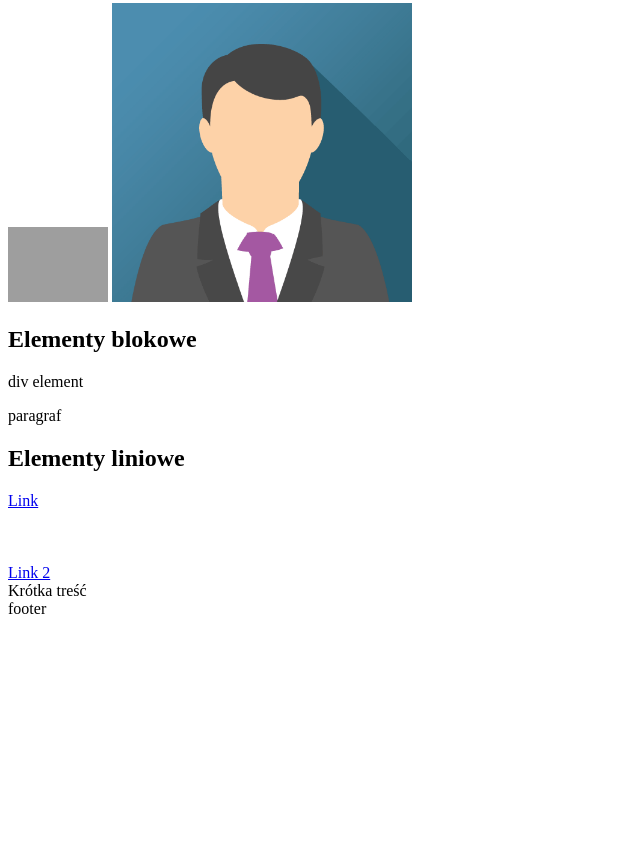
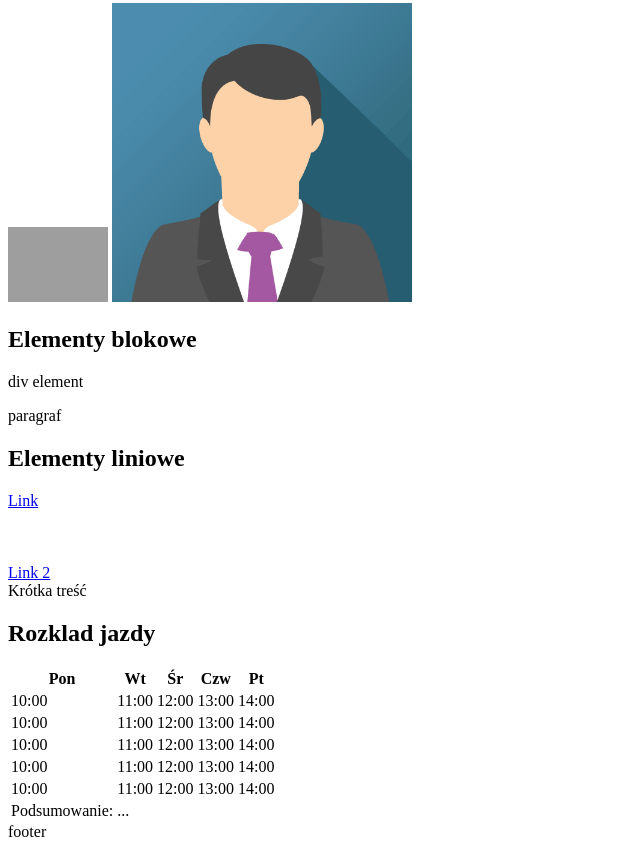
Before and after one commit to szu-szy/pypol78, a plain HTML site: page index.html in a window 1280 px wide. Shown: the part 455-1304 px from the top of the page, without its empty margins (0-640 px from the left). Before the commit the page ends 1081 px from the top, so only its background shows below. Drawn offline with Linux system fonts and the light colour scheme; grey boxes are pictures that could not be loaded.

Commit message:
init table

```diff
--- a/index.html
+++ b/index.html
@@ -4,7 +4,9 @@
 <head>
   <meta charset="UTF-8">
   <meta name="viewport" content="width=device-width, initial-scale=1.0">
-  <title>Document</title>
+  <title>PytPol78</title>
+  <meta name="description" content="Opis naszej strony">
+  <meta name="keywords" content="slowko1, slowko2, slowko 3">
 </head>
 
 <body>
@@ -53,6 +55,65 @@
       <br />
       <span>Krótka treść</span>
     </section>
+    <section>
+      <h2>Rozklad jazdy</h2>
+      <table>
+        <thead>
+          <tr>
+            <th>Pon</th>
+            <th>Wt</th>
+            <th>Śr</th>
+            <th>Czw</th>
+            <th>Pt</th>
+          </tr>
+        </thead>
+        <tbody>
+          <tr>
+            <td>10:00</td>
+            <td>11:00</td>
+            <td>12:00</td>
+            <td>13:00</td>
+            <td>14:00</td>
+          </tr>
+          <tr>
+            <td>10:00</td>
+            <td>11:00</td>
+            <td>12:00</td>
+            <td>13:00</td>
+            <td>14:00</td>
+          </tr>
+          <tr>
+            <td>10:00</td>
+            <td>11:00</td>
+            <td>12:00</td>
+            <td>13:00</td>
+            <td>14:00</td>
+          </tr>
+          <tr>
+            <td>10:00</td>
+            <td>11:00</td>
+            <td>12:00</td>
+            <td>13:00</td>
+            <td>14:00</td>
+          </tr>
+          <tr>
+            <td>10:00</td>
+            <td>11:00</td>
+            <td>12:00</td>
+            <td>13:00</td>
+            <td>14:00</td>
+          </tr>
+        </tbody>
+        <tfoot>
+          <tr>
+            <td>
+              Podsumowanie:
+            </td>
+            <td>...</td>
+          </tr>
+        </tfoot>
+      </table>
+    </section>
   </main>
   <footer>
     footer
```
